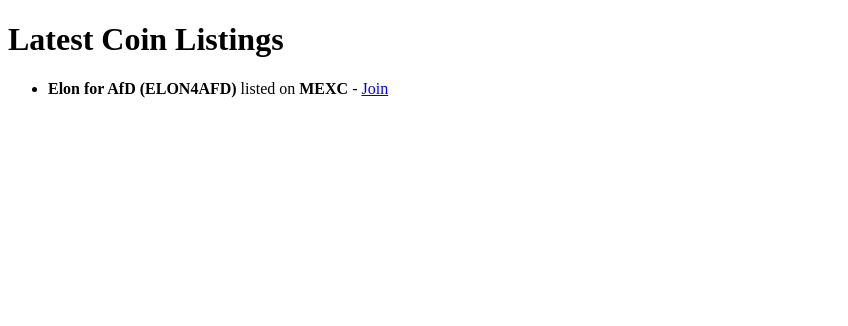
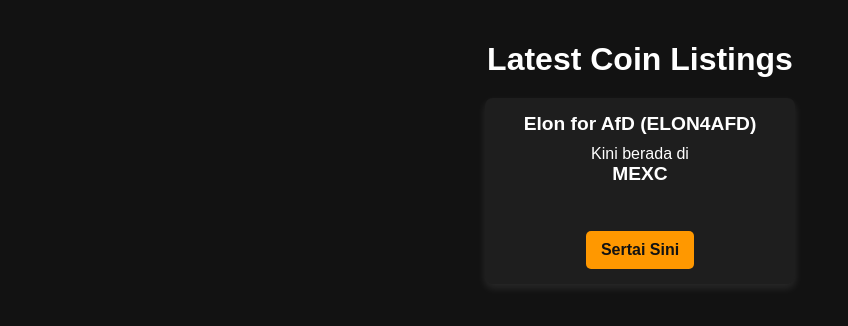
Before and after one commit to Aaqil456/affiliate-management-list-test, a plain HTML site: page index.html in a window 1280 px wide. Shown: the whole page, without its empty margins (0-848 px from the left). Drawn offline with Linux system fonts and the light colour scheme.

Commit message:
Update index.html added modern design

```diff
--- a/index.html
+++ b/index.html
@@ -4,6 +4,53 @@
     <meta charset="UTF-8">
     <meta name="viewport" content="width=device-width, initial-scale=1.0">
     <title>Coin Listing Alerts</title>
+    <style>
+        body {
+            background-color: #121212;
+            color: #ffffff;
+            font-family: Arial, sans-serif;
+            margin: 0;
+            padding: 20px;
+            text-align: center;
+        }
+        h1 {
+            margin-bottom: 20px;
+        }
+        #alerts {
+            display: flex;
+            flex-wrap: wrap;
+            justify-content: center;
+            gap: 15px;
+            list-style: none;
+            padding: 0;
+        }
+        .alert-card {
+            background-color: #1e1e1e;
+            padding: 15px;
+            border-radius: 8px;
+            width: 280px;
+            box-shadow: 0 4px 8px rgba(255, 255, 255, 0.1);
+            text-align: center;
+        }
+        .alert-card strong {
+            display: block;
+            font-size: 1.2em;
+            margin-bottom: 10px;
+        }
+        .join-btn {
+            display: inline-block;
+            background-color: #ff9800;
+            color: #121212;
+            padding: 10px 15px;
+            text-decoration: none;
+            border-radius: 5px;
+            font-weight: bold;
+            transition: background 0.3s ease-in-out;
+        }
+        .join-btn:hover {
+            background-color: #e68900;
+        }
+    </style>
 </head>
 <body>
     <h1>Latest Coin Listings</h1>
@@ -16,7 +63,12 @@
                 let list = document.getElementById("alerts");
                 data.forEach(alert => {
                     let li = document.createElement("li");
-                    li.innerHTML = `<strong>${alert.coin} (${alert.ticker})</strong> listed on <strong>${alert.exchange}</strong> - <a href="${alert.affiliate_url}" target="_blank">Join</a>`;
+                    li.classList.add("alert-card");
+                    li.innerHTML = `
+                        <strong>${alert.coin} (${alert.ticker})</strong>
+                        Kini berada di <strong>${alert.exchange}</strong><br><br>
+                        <a href="${alert.affiliate_url}" target="_blank" class="join-btn">Sertai Sini</a>
+                    `;
                     list.appendChild(li);
                 });
             })
```
